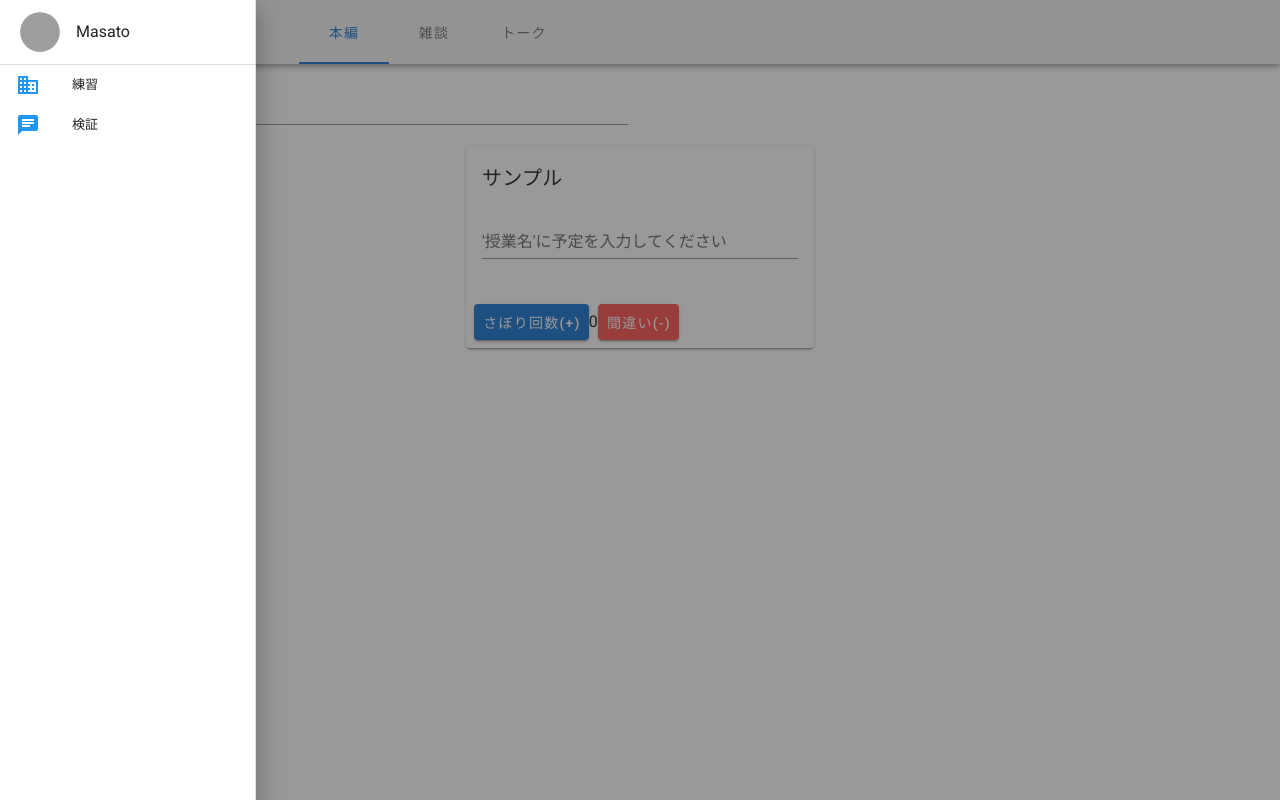
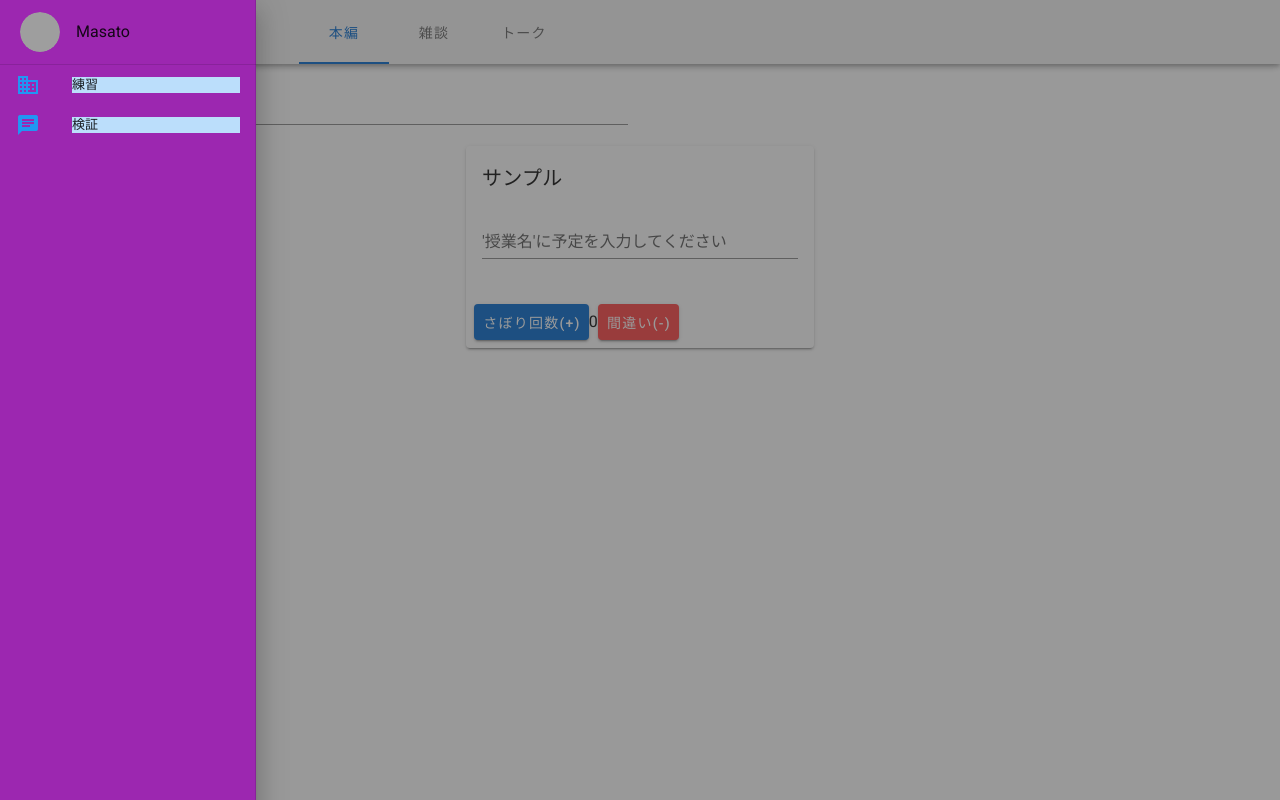
Before and after one commit to masal9pse/courageTodo, a Vue app: page /about in a window 1280 px wide. Both pictures are taken after a click on the button 28 px from the left and 32 px from the top of the page. Shown: the top 800 px of the page. Built offline with nearby package versions, Linux system fonts and the light colour scheme; grey boxes are pictures that could not be loaded.

Commit message:
sidenav color change

```diff
--- a/src/components/SideNav.vue
+++ b/src/components/SideNav.vue
@@ -1,5 +1,5 @@
 <template>
-  <v-navigation-drawer v-model="$store.state.drawer" absolute temporary>
+  <v-navigation-drawer v-model="$store.state.drawer" absolute temporary class="purple">
     <v-list class="pa-1">
       <v-list-item avatar>
         <v-list-item-avatar>
@@ -23,7 +23,7 @@
           <v-icon color="info">{{ item.icon }}</v-icon>
         </v-list-item-icon>
         <v-list-item-content>
-          <v-list-item-title>{{ item.title }}</v-list-item-title>
+          <v-list-item-title class="blue lighten-4">{{ item.title }}</v-list-item-title>
         </v-list-item-content>
       </v-list-item>
     </v-list>
```
